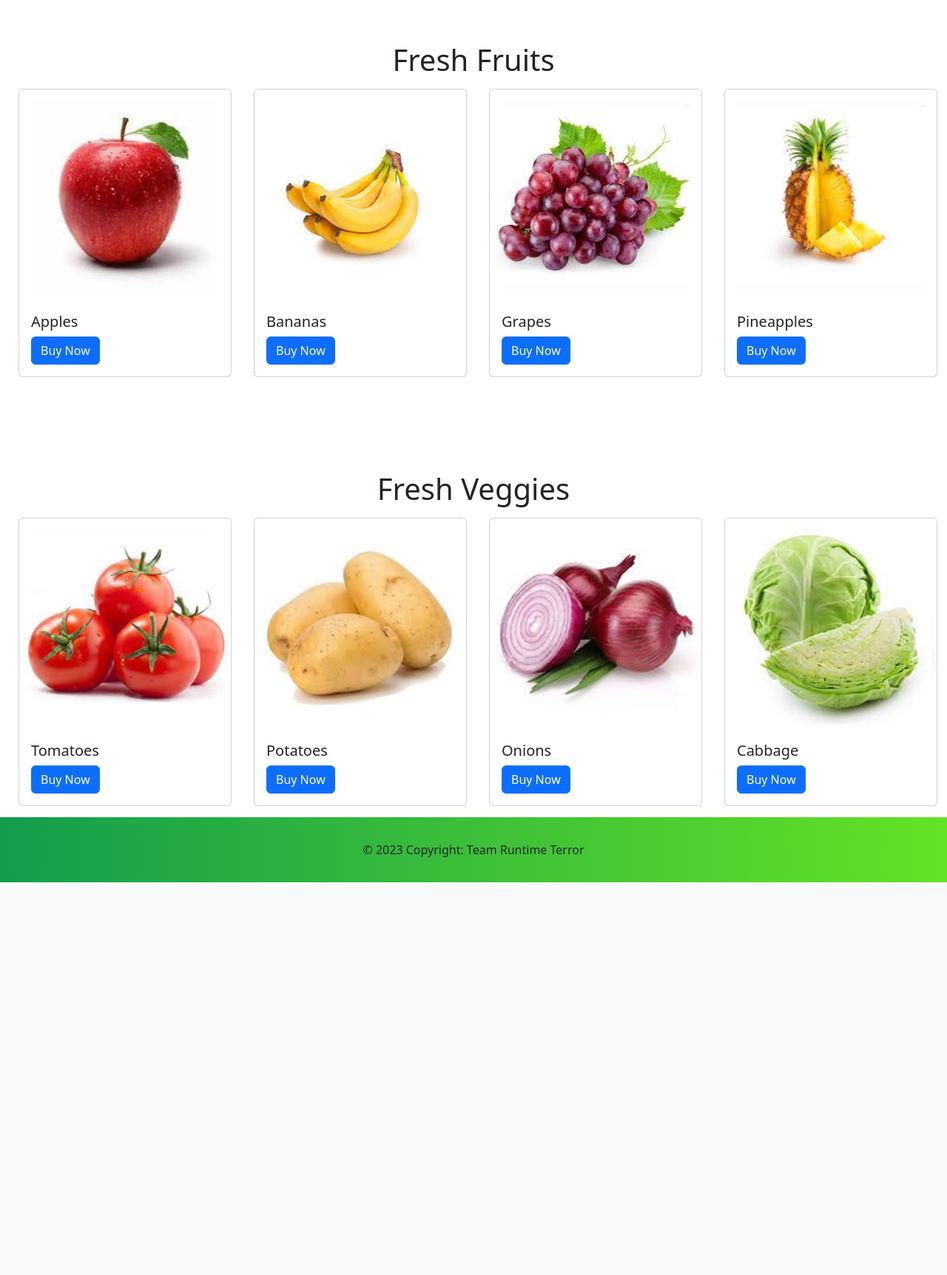
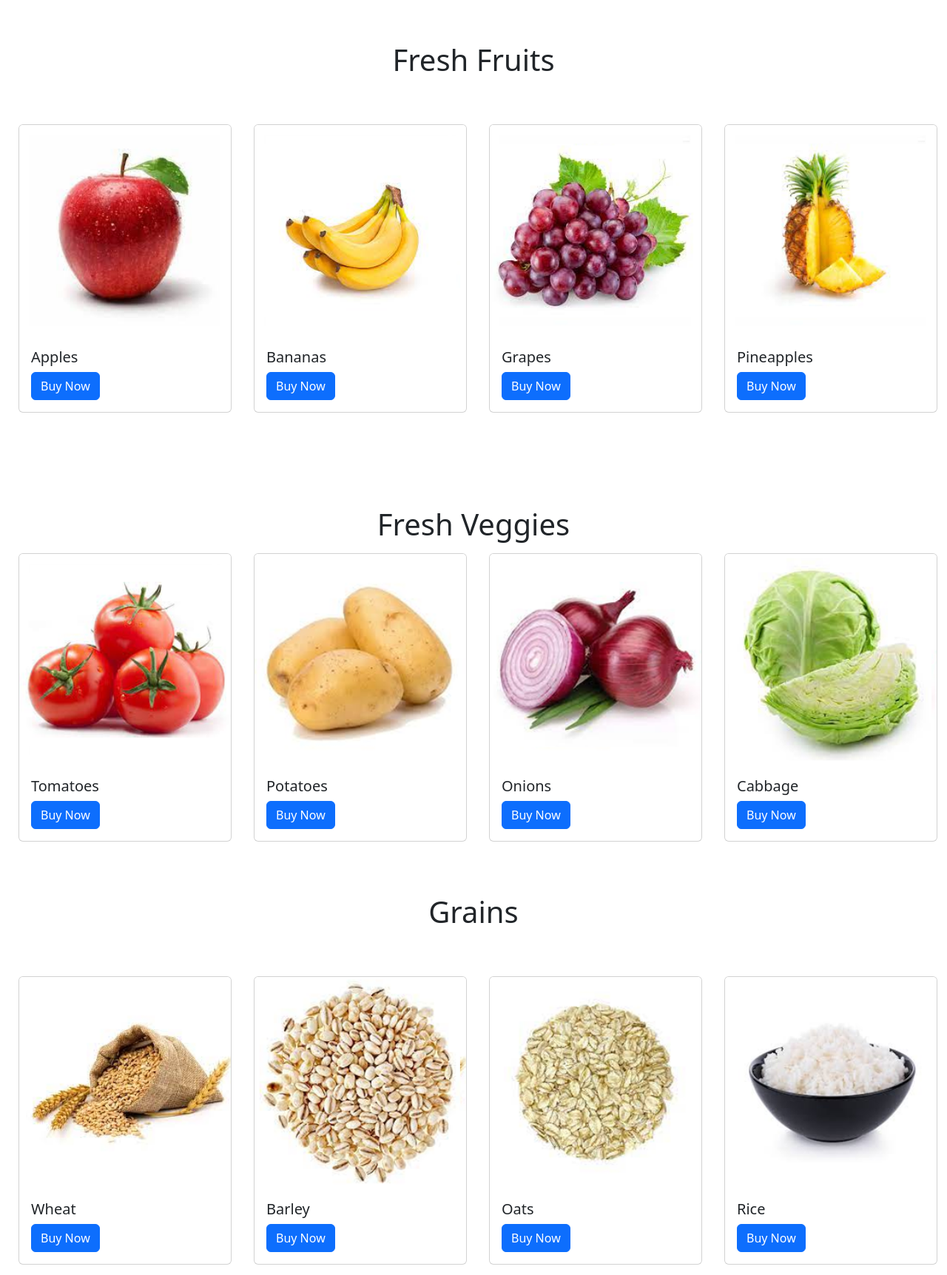
Before and after one commit to ramansrivastava/HarveIT, a PHP site: page / in a window 1280 px wide. Shown: the part 415-2139 px from the top of the page at 74% size. Before the commit the page ends 1608 px from the top, so only its background shows below. Run offline with PHP 8.4, Linux system fonts and the light colour scheme.

Commit message:
New Sections

```diff
--- /dev/null
+++ b/chevybutton.js
@@ -0,0 +1,4 @@
+$('.toggle').click(function(){
+    $('.nav').toggleClass("justify-content-end");
+    $('.toggle').toggleClass("text-light");
+});
--- a/index.html
+++ b/index.html
@@ -117,6 +117,9 @@
     </section>
     <section id="fruitcards">
       <table class="tab">
+        <div class="flex-shrink-0">
+          <a href="#" class="btn-left btn-link p-2 toggle text-dark"><i class="fa fa-arrow-left"></i></a>
+      </div>
           <tr>
               <td>
                   <div class="card" style="width: 18rem;">
@@ -180,6 +183,9 @@
                 </div>
           </td>
           </tr>
+          <div class="flex-shrink-0">
+                        <a href="#" class="btn-right btn-link toggle p-2 text-dark"><i class="fa fa-arrow-right"></i></a>
+          </div>
       </table>
 
   </section>
@@ -253,7 +259,155 @@
         </td>
         </tr>
     </table>
+    <h1> </h1>
+    <h1 class="centeralign">
+      Grains
+    </h1>
+</section>
+<section id="graincards">
+  <table class="tab">
+    <div class="flex-shrink-0">
+      <a href="#" class="btn-left btn-link p-2 toggle text-dark"><i class="fa fa-arrow-left"></i></a>
+  </div>
+      <tr>
+          <td>
+              <div class="card" style="width: 18rem;">
+                  <img src="/images/wheat.png" class="card-img-top" alt="...">
+                  <div class="card-body">
+                    <h5 class="card-title">Wheat</h5>
+                    <!-- <p class="card-text">₹100-250/kg</p> -->
+                    <a href="wheat.html" class="btn btn-primary">Buy Now</a>
+                  </div>
+                </div>
+          </td>
+          <td>
+              <div class="card" style="width: 18rem;">
+                  <img src="/images/barley.png" class="card-img-top" alt="...">
+                  <div class="card-body">
+                    <h5 class="card-title">Barley</h5>
+                    <!-- <p class="card-text">₹40-120/kg</p> -->
+                    <a href="barley.html" class="btn btn-primary">Buy Now</a>
+                  </div>
+                </div>
+          </td>
+          <td>
+              <div class="card" style="width: 18rem;">
+                  <img src="/images/oats.png" class="card-img-top" alt="...">
+                  <div class="card-body">
+                    <h5 class="card-title">Oats</h5>
+                    <!-- <p class="card-text">₹80-200/kg</p> -->
+                    <a href="oats.html" class="btn btn-primary">Buy Now</a>
+                  </div>
+                </div>
+          </td>
+          <td>
+              <div class="card" style="width: 18rem;">
+                  <img src="/images/rice.png" class="card-img-top" alt="...">
+                  <div class="card-body">
+                    <h5 class="card-title">Rice</h5>
+                    <!-- <p class="card-text">₹70-360/kg</p> -->
+                    <a href="rice.html" class="btn btn-primary">Buy Now</a>
+                  </div>
+                </div>
+          </td>
+          <td>
+            <div class="card" style="width: 18rem;">
+                <img src="/images/corn.png" class="card-img-top" alt="...">
+                <div class="card-body">
+                  <h5 class="card-title">Corn</h5>
+                  <!-- <p class="card-text">₹90-400/kg</p> -->
+                  <a href="corn.html" class="btn btn-primary">Buy Now</a>
+                </div>
+              </div>
+          </td>
+        </td>
+        <td>
+          <div class="card" style="width: 18rem;">
+              <img src="/images/millet.png" class="card-img-top" alt="...">
+              <div class="card-body">
+                <h5 class="card-title">Millet</h5>
+                <!-- <p class="card-text">₹60-300/kg</p> -->
+                <a href="millet.html" class="btn btn-primary">Buy Now</a>
+              </div>
+            </div>
+      </td>
+      </tr>
+      <div class="flex-shrink-0">
+                    <a href="#" class="btn-right btn-link toggle p-2 text-dark"><i class="fa fa-arrow-right"></i></a>
+      </div>
+  </table>
 
+</section>
+<h1> </h1><h1> </h1>
+<h1 class="centeralign">
+Fresh Veggies
+</h1>
+<section id="vegetablecards">
+<table class="tab">
+    <tr>
+        <td>
+            <div class="card" style="width: 18rem;">
+                <img src="/images/tomato.png" class="card-img-top" alt="...">
+                <div class="card-body">
+                  <h5 class="card-title">Tomatoes</h5>
+                  <!-- <p class="card-text">₹10-40/kg</p> -->
+                  <a href="tomato.html" class="btn btn-primary">Buy Now</a>
+                </div>
+              </div>
+        </td>
+        <td>
+            <div class="card" style="width: 18rem;">
+                <img src="/images/potato.png" class="card-img-top" alt="...">
+                <div class="card-body">
+                  <h5 class="card-title">Potatoes</h5>
+                  <!-- <p class="card-text">₹20-50/kg</p> -->
+                  <a href="potato.html" class="btn btn-primary">Buy Now</a>
+                </div>
+              </div>
+        </td>
+        <td>
+            <div class="card" style="width: 18rem;">
+                <img src="/images/onion.png" class="card-img-top" alt="...">
+                <div class="card-body">
+                  <h5 class="card-title">Onions</h5>
+                  <!-- <p class="card-text">₹20-60/kg</p> -->
+                  <a href="onion.html" class="btn btn-primary">Buy Now</a>
+                </div>
+              </div>
+        </td>
+        <td>
+            <div class="card" style="width: 18rem;">
+                <img src="/images/cabbage.png" class="card-img-top" alt="...">
+                <div class="card-body">
+                  <h5 class="card-title">Cabbage</h5>
+                  <!-- <p class="card-text">₹20-30/kg</p> -->
+                  <a href="cabbage.html" class="btn btn-primary">Buy Now</a>
+                </div>
+              </div>
+        </td>
+        <td>
+          <div class="card" style="width: 18rem;">
+              <img src="/images/cauliflower.png" class="card-img-top" alt="...">
+              <div class="card-body">
+                <h5 class="card-title">Cauliflower</h5>
+                <!-- <p class="card-text">₹30-40/kg</p> -->
+                <a href="cauliflower.html" class="btn btn-primary">Buy Now</a>
+              </div>
+            </div>
+        </td>
+      </td>
+      <td>
+        <div class="card" style="width: 18rem;">
+            <img src="/images/beans.png" class="card-img-top" alt="...">
+            <div class="card-body">
+              <h5 class="card-title">Beans</h5>
+              <!-- <p class="card-text">₹80-100/kg</p> -->
+              <a href="beans.html" class="btn btn-primary">Buy Now</a>
+            </div>
+          </div>
+    </td>
+    </tr>
+  </table>
 </section>
 
 </body>
--- a/style.css
+++ b/style.css
@@ -70,3 +70,21 @@ th, td {
 .sellerbuttonleft{
 	text-align: 0px;
 }
+
+
+
+
+.o-hidden {
+    overflow:hidden;
+}
+
+.nav {
+    transition: transform 0.4s;
+    transform: translateX(50%);
+    left: -50%;
+}
+
+.nav.justify-content-end {
+    transform: translateX(0);
+    left: 0;
+}
```
Also changed, not shown: images/barley.png (added), images/corn.png (added), images/millet.png (added), images/oats.png (added), images/rice.png (added), images/wheat.png (added), 1 other file.
